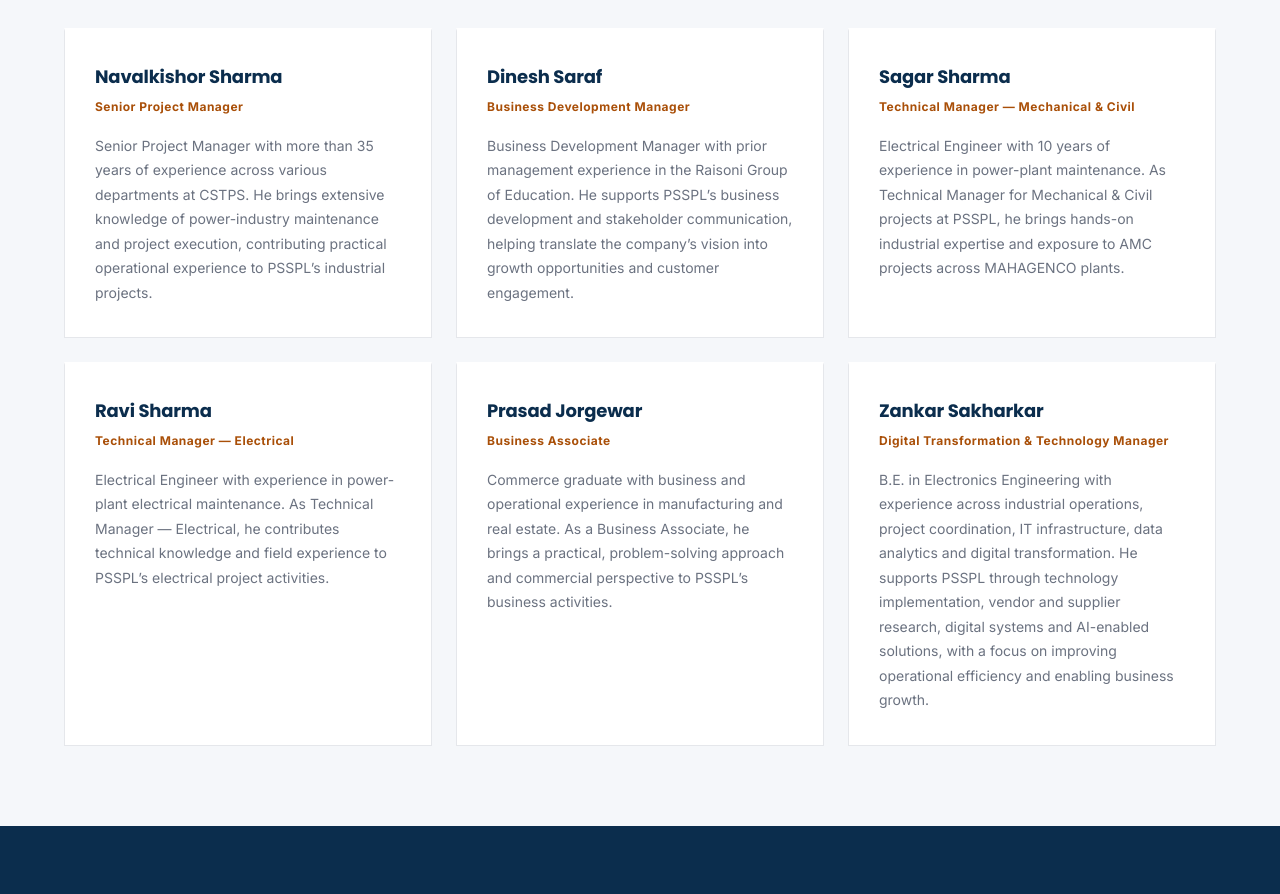
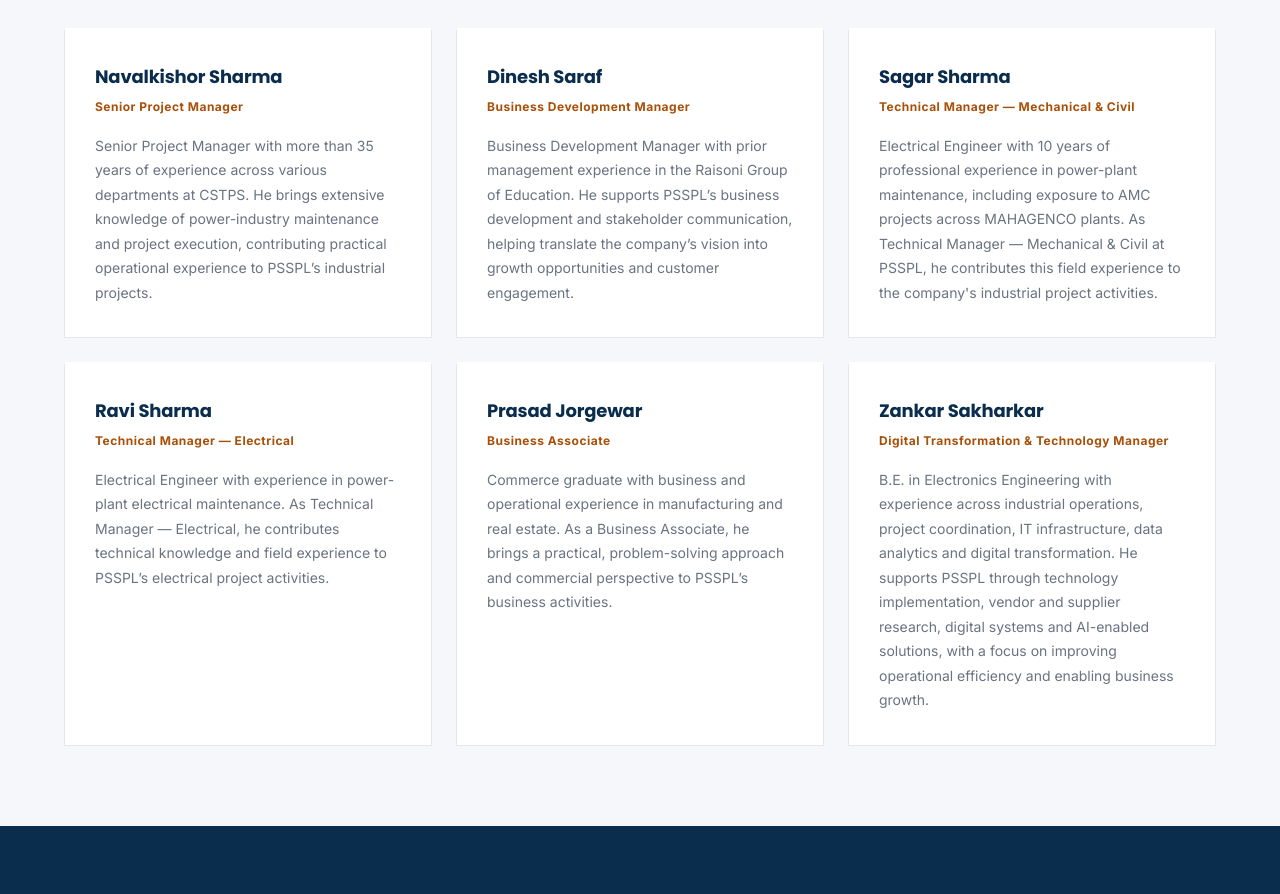
Before and after one commit to zankar21/New_psspl_website, a React (Vite) app: page /about in a window 1280 px wide. Shown: the part 2720-3614 px from the top of the page. Built offline with nearby package versions, Linux system fonts and the light colour scheme.

Commit message:
clarify team experience attribution

```diff
--- a/src/pages/About.jsx
+++ b/src/pages/About.jsx
@@ -35,7 +35,7 @@
     {
       name: "Sagar Sharma",
       role: "Technical Manager — Mechanical & Civil",
-      bio: "Electrical Engineer with 10 years of experience in power-plant maintenance. As Technical Manager for Mechanical & Civil projects at PSSPL, he brings hands-on industrial expertise and exposure to AMC projects across MAHAGENCO plants."
+      bio: "Electrical Engineer with 10 years of professional experience in power-plant maintenance, including exposure to AMC projects across MAHAGENCO plants. As Technical Manager — Mechanical & Civil at PSSPL, he contributes this field experience to the company's industrial project activities."
     },
     {
       name: "Ravi Sharma",
```
